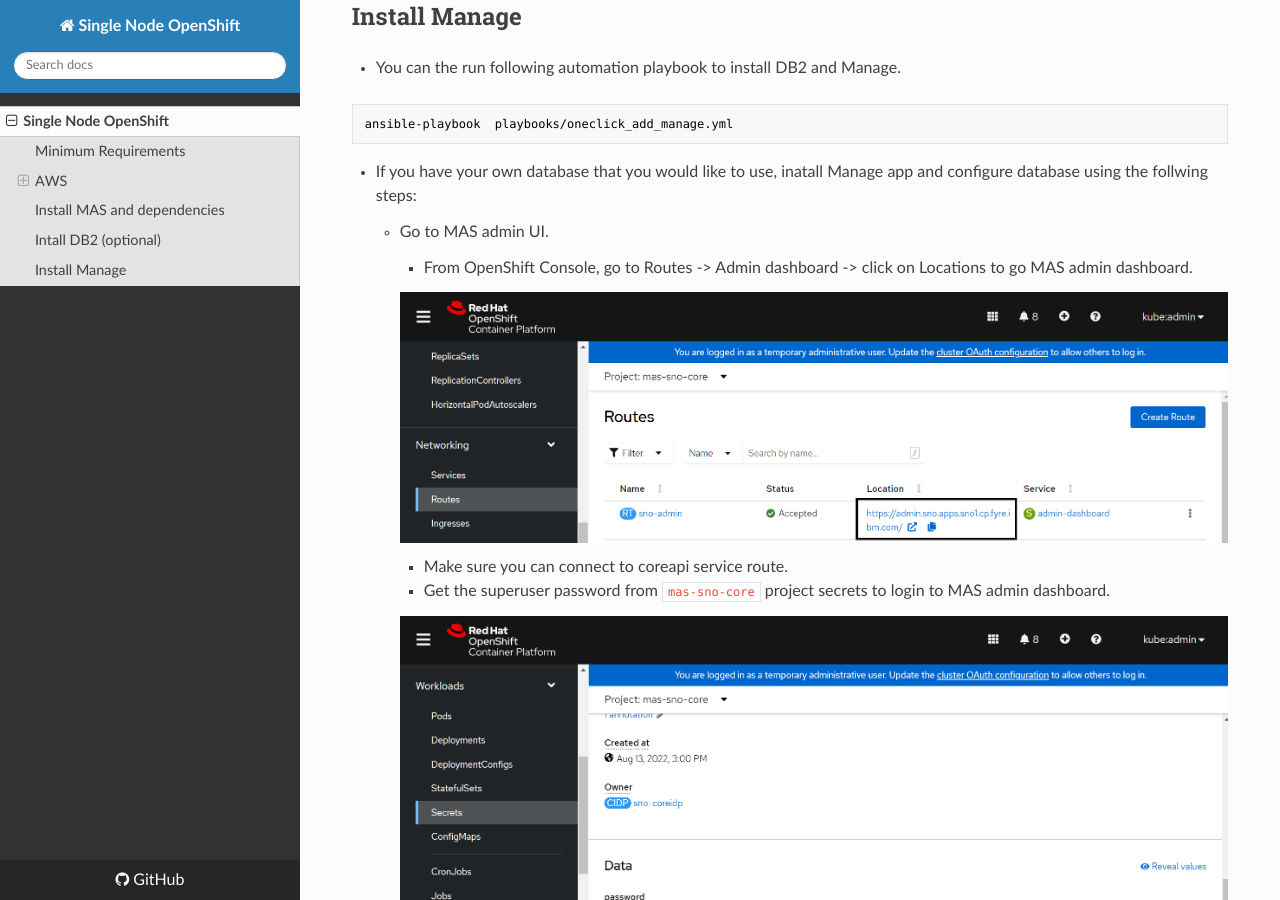
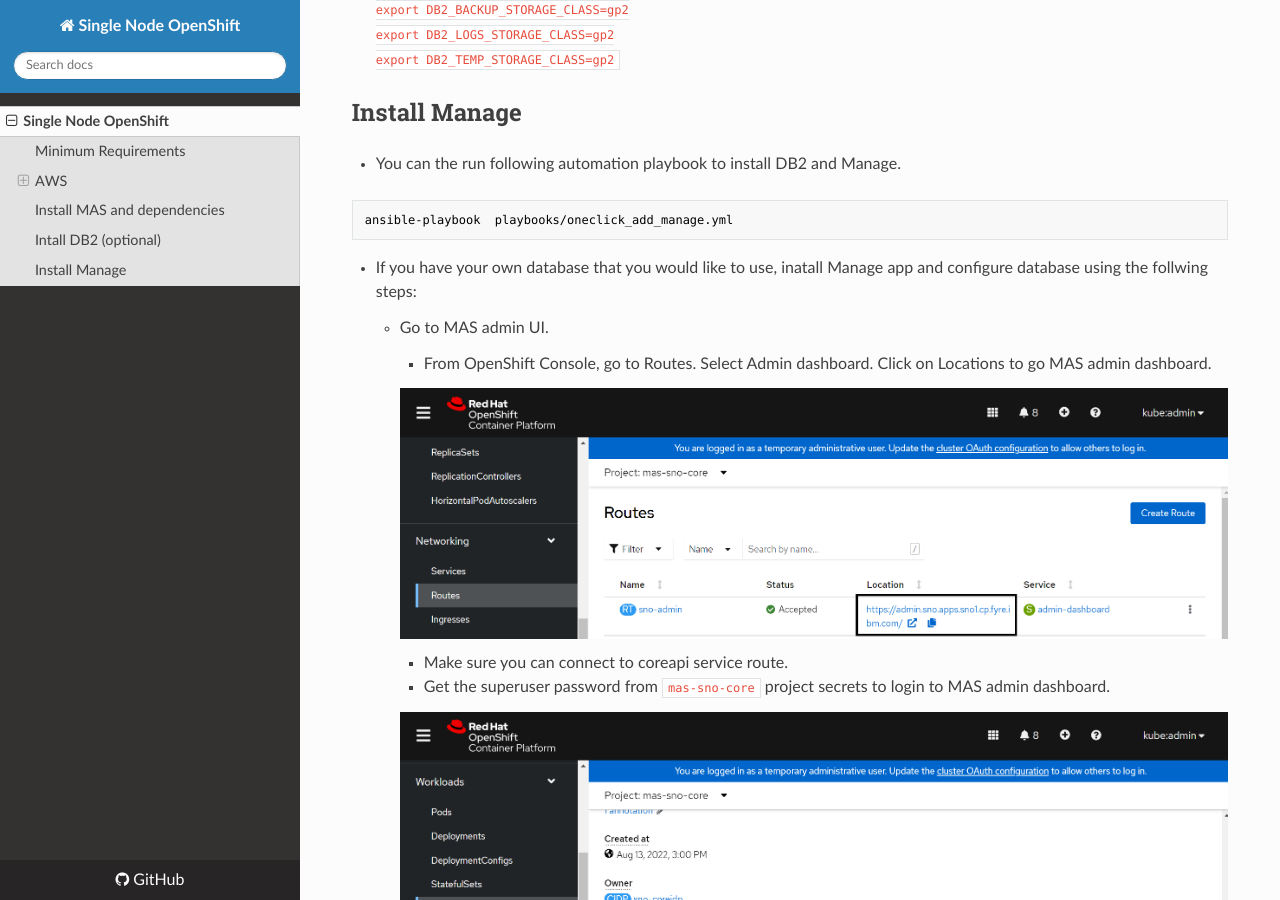
Before and after one commit to ibm-mas-manage/sno, an MkDocs documentation site: the page built from docs/index.md, in a window 1280 px wide and 900 px high, scrolled down 3159 px. Built offline with MkDocs 1.6.1, drawn with Linux system fonts in a browser that asks for light colours; nearby versions of some CDN libraries; some of the changed text lies outside the part shown.

Commit message:
update sno install

````diff
--- a/docs/index.md
+++ b/docs/index.md
@@ -106,10 +106,12 @@
 	export GRAFANA_INSTANCE_STORAGE_CLASS=<storage-class>
 	export MONGODB_REPLICAS=1
 	```
+
 	- To get the IBM Entitlement key and SLS License file check this [link](https://ibm-mas.github.io/ansible-devops/playbooks/oneclick-core/#preparation)
 	- AWS has default storage class `gp2`.
 
 	- Sample environment variables:
+
 
 	```
 	export MONGODB_STORAGE_CLASS=gp2
@@ -132,6 +134,7 @@
 	```
 
 	- Run the ansible playbook to install MAS core and dependencies.
+
 	```
 	ansible-playbook playbooks/oneclick_core.yml
 	```
@@ -142,6 +145,7 @@
 
 - Install DB2 using this [link](https://ibm-mas.github.io/ansible-devops/roles/db2/)
 	- Sample
+
 	```
 	export DB2_BACKUP_STORAGE_ACCESSMODE=READWRITEONCE
 	export DB2_META_STORAGE_ACCESSMODE=READWRITEONCE
@@ -155,13 +159,15 @@
 ## Install Manage
 
 - You can the run following automation playbook to install DB2 and Manage.
+
 ```
 ansible-playbook  playbooks/oneclick_add_manage.yml
 ```
+
 - If you have your own database that you would like to use, inatall Manage app and configure database using the follwing steps:
 
 	- Go to MAS admin UI.
-		- From OpenShift Console, go to Routes -> Admin dashboard -> click on Locations to go MAS admin dashboard.
+		- From OpenShift Console, go to Routes. Select Admin dashboard. Click on Locations to go MAS admin dashboard.
 
 		![image](images/route.png)
 
````
Also changed, not shown: docs/images/dbconfig.png (deleted), docs/images/ddconfig.png (added).
